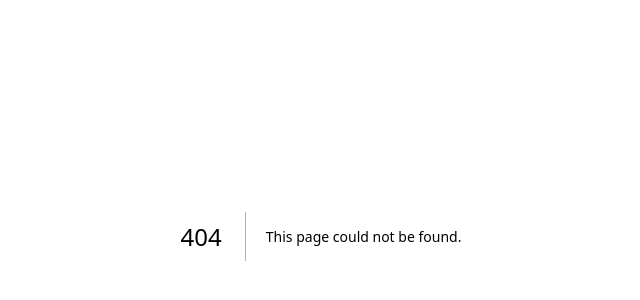
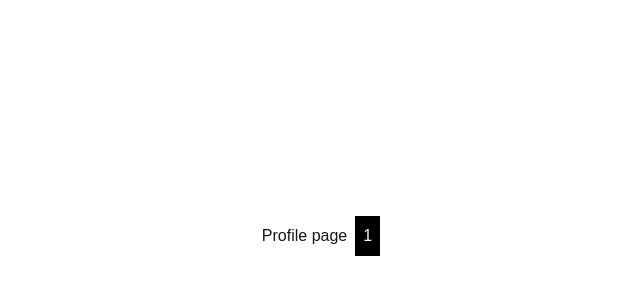
Before and after one commit to mubix-dev/Next.js-Authentication, a Next.js app: page /profile/1 in a window 1280 px wide. Before the commit this address had no page. Shown: the part 164-464 px from the top of the page, without its empty margins (319-959 px from the left). Built offline with nearby package versions, Linux system fonts and the light colour scheme.

Commit message:
Add profile page component to display user ID

```diff
--- /dev/null
+++ b/src/app/profile/[id]/page.tsx
@@ -0,0 +1,15 @@
+"use client"
+
+import React from "react"
+
+
+function page({params}:any) {
+    const {id} =  React.use(params)
+  return (
+    <div className='w-full min-h-screen flex justify-center items-center'>
+        Profile page <span className='ml-2 p-2 bg-black text-amber-50'>{id}</span>
+    </div>
+  )
+}
+
+export default page
```
